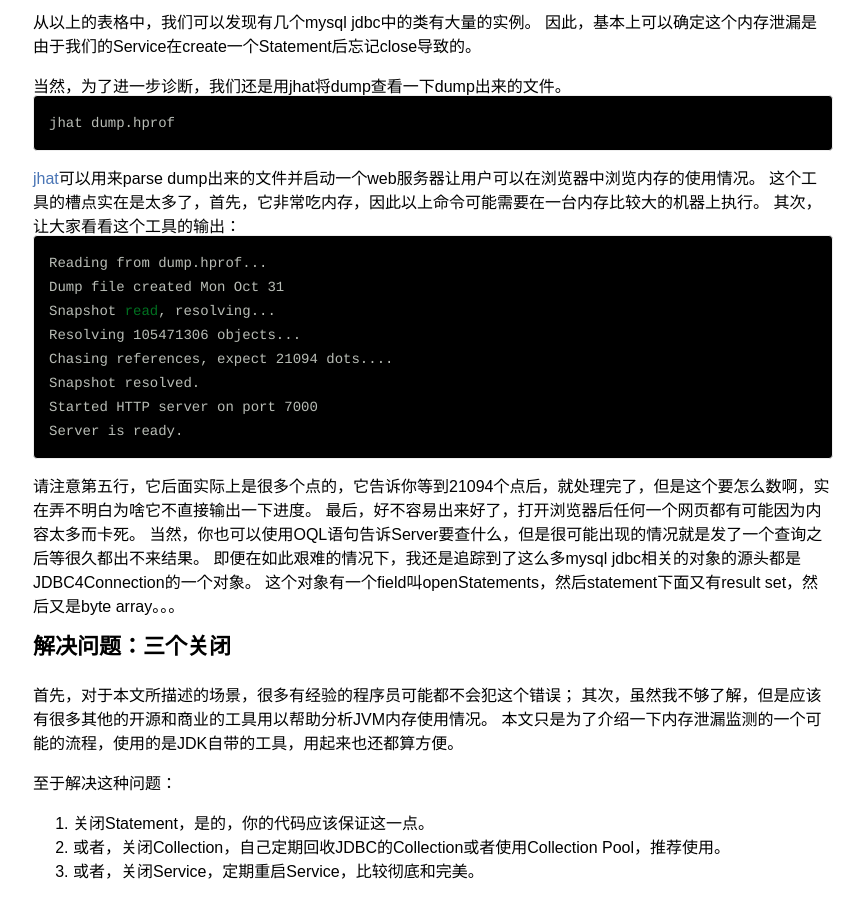
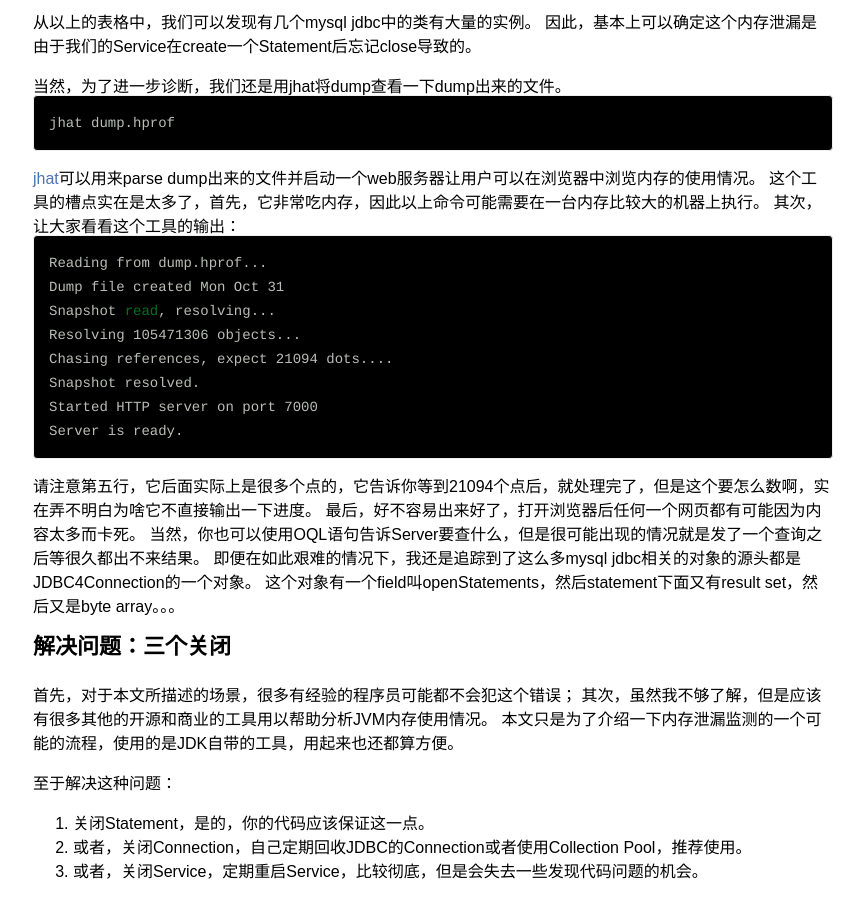
Before and after one commit to hanshengzhang/zhanghs, a Jekyll site: the page built from _posts/2016-11-01-example-of-java-memory-leak-detection.md, in a window 1280 px wide and 900 px high, scrolled down 1609 px. Shown: the whole window, without its empty margins (207-1071 px from the left). Built offline with Jekyll 4.4.1, drawn with Linux system fonts in a browser that asks for light colours.

Commit message:
fix typo

```diff
--- a/_posts/2016-11-01-example-of-java-memory-leak-detection.md
+++ b/_posts/2016-11-01-example-of-java-memory-leak-detection.md
@@ -119,5 +119,5 @@ Server is ready.
 至于解决这种问题：
 
 1. 关闭Statement，是的，你的代码应该保证这一点。
-2. 或者，关闭Collection，自己定期回收JDBC的Collection或者使用Collection Pool，推荐使用。
-3. 或者，关闭Service，定期重启Service，比较彻底和完美。
+2. 或者，关闭Connection，自己定期回收JDBC的Connection或者使用Collection Pool，推荐使用。
+3. 或者，关闭Service，定期重启Service，比较彻底，但是会失去一些发现代码问题的机会。
```
